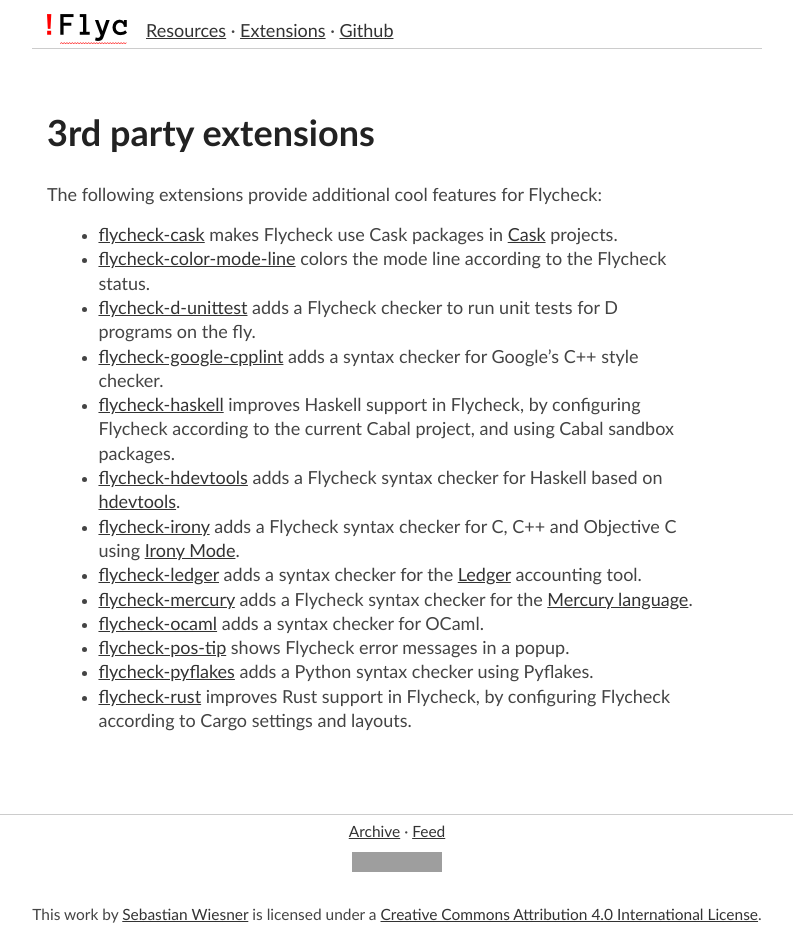
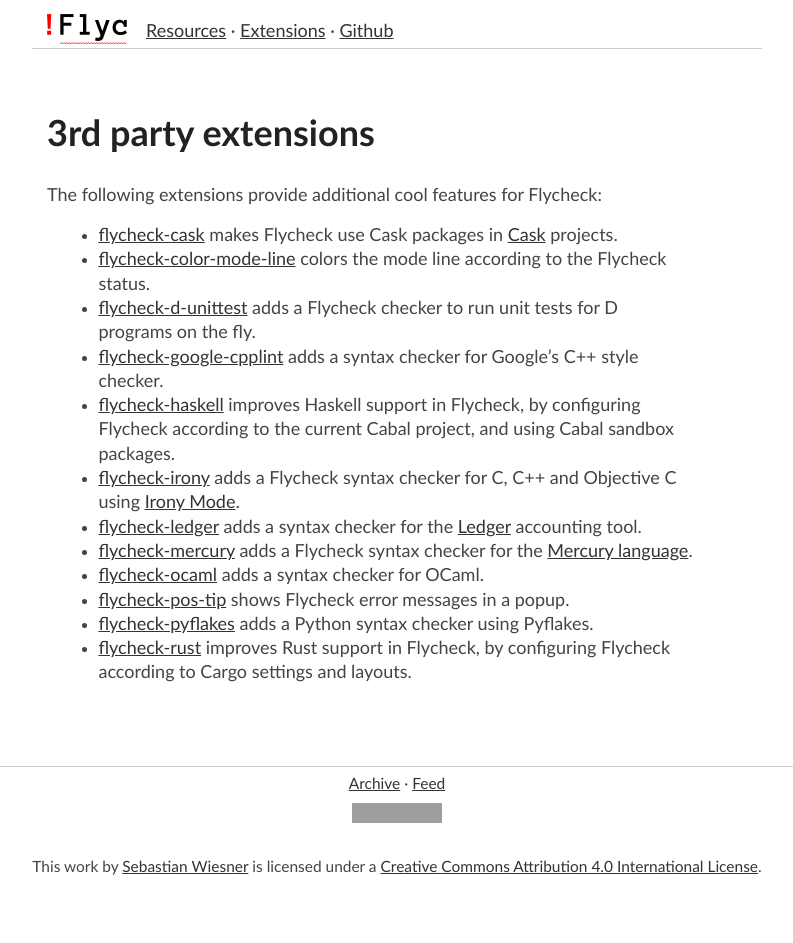
Before and after one commit to cmarqu/flycheck.github.io, a Jekyll site: the page built from extensions.md, in a window 1280 px wide. Shown: the whole page, without its empty margins (243-1036 px from the left). Built offline with Jekyll 4.4.1, drawn with Linux system fonts in a browser that asks for light colours; after the commit the page ends 900 px from its top, so only the background shows below that; grey boxes are pictures that could not be loaded.

Commit message:
Remove hdevtools extension
hdevtools is essentially dead now

```diff
--- a/extensions.md
+++ b/extensions.md
@@ -16,9 +16,6 @@
 - [flycheck-haskell](https://github.com/flycheck/flycheck-haskell) improves
   Haskell support in Flycheck, by configuring Flycheck according to the current
   Cabal project, and using Cabal sandbox packages.
-- [flycheck-hdevtools](https://github.com/flycheck/flycheck-hdevtools) adds a
-  Flycheck syntax checker for Haskell based on
-  [hdevtools](https://github.com/bitc/hdevtools/).
 - [flycheck-irony](https://github.com/Sarcasm/flycheck-irony) adds a Flycheck
   syntax checker for C, C++ and Objective C using
   [Irony Mode](https://github.com/Sarcasm/irony-mode).
```
